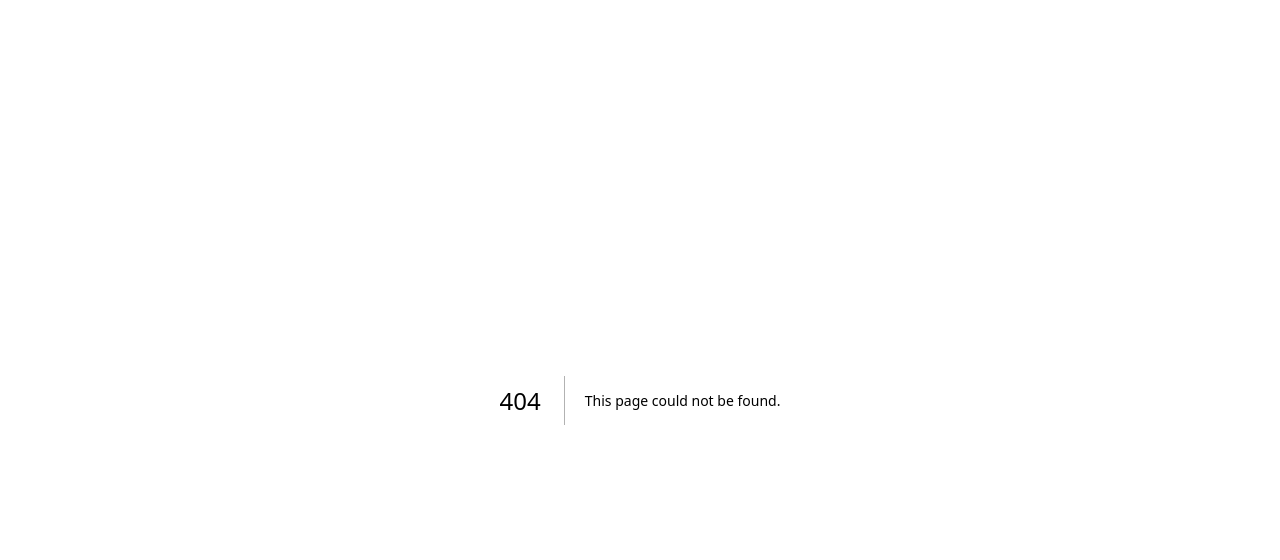
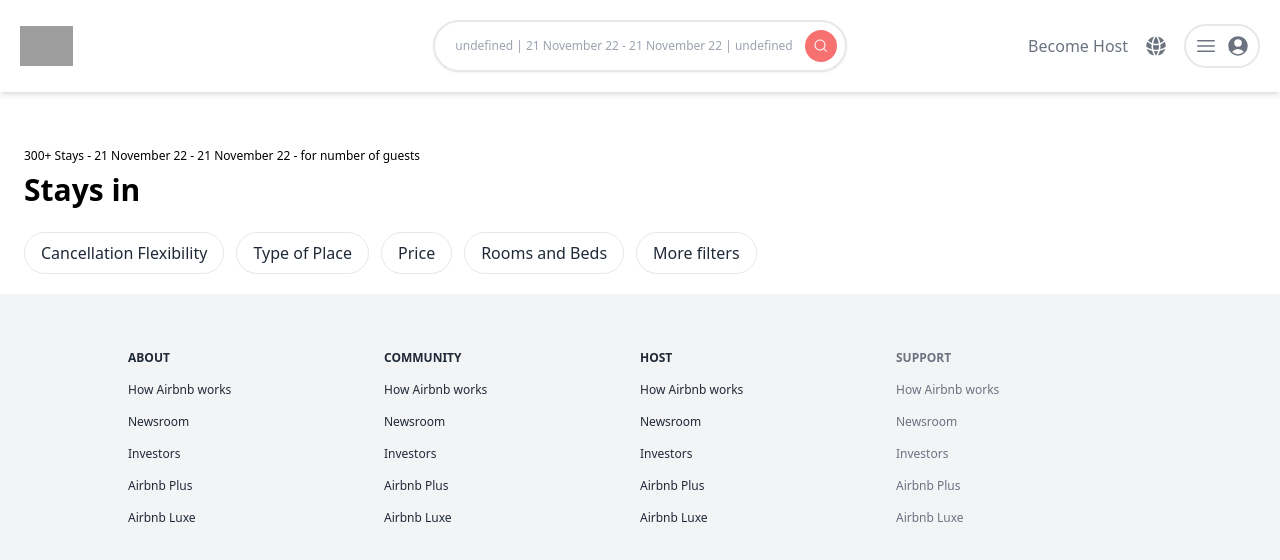
Before and after one commit to Melak12/AirBnB-Clone-NextJs-Tailwind, a Next.js app: page /search in a window 1280 px wide. Before the commit this address had no page. Shown: the top 560 px of the page. Built offline with nearby package versions, Linux system fonts and the light colour scheme; grey boxes are pictures that could not be loaded.

Commit message:
feat: search page and search query param

```diff
--- a/components/Header.tsx
+++ b/components/Header.tsx
@@ -5,14 +5,20 @@
 import 'react-date-range/dist/styles.css'; // main style file
 import 'react-date-range/dist/theme/default.css'; // theme css file
 import { DateRangePicker } from 'react-date-range';
+import { useRouter } from 'next/router';
 
-type Props = {}
+type Props = {
+    placeholder?: string
+}
 
-export default function Header({ }: Props) {
+export default function Header({ placeholder}: Props) {
     const [searchInput, setSearchInput] = useState("");
     const [startDate, setStartDate] = useState(new Date());
     const [endDate, setEndDate] = useState(new Date());
     const [numberOfGuests, setNumberOfGuests] = useState(1);
+
+    const router = useRouter();
+
     const selectionRange = {
         startDate: startDate,
         endDate: endDate,
@@ -26,6 +32,18 @@
         setEndDate(ranges.selection.endDate);
     }
 
+    const handleSearch = () => {
+        router.push({
+            pathname: '/search',
+            query: {
+                location: searchInput,
+                startDate: startDate.toISOString(),
+                endDate: endDate.toISOString(),
+                numberOfGuests
+            }
+        });
+    }
+
     const resetSearch = () => {
         setSearchInput("");
         setStartDate(new Date());
@@ -36,7 +54,7 @@
     return (
         <header className='sticky top-0 z-50 grid grid-cols-3 bg-white shadow-md p-5'>
             {/* Left */}
-            <div className='relative flex h-10 items-center cursor-pointer my-auto'>
+            <div onClick={() => router.push('/')} className='relative flex h-10 items-center cursor-pointer my-auto'>
                 <Image
                     src='https://links.papareact.com/qd3'
                     alt='AirBnB Logo'
@@ -56,7 +74,7 @@
                     className='flex-grow pl-5 bg-transparent outline-none first-letter
                     text-xs text-gray-600 placeholder-gray-400'
                     type='text'
-                    placeholder='Start your search'
+                    placeholder= {placeholder || 'Start your search'}
                 />
                 <MagnifyingGlassIcon className=' hidden lg:inline-flex lg:mx-2 h-8 bg-red-400
              text-white p-2 rounded-full cursor-pointer'/>
@@ -96,7 +114,7 @@
                             Cancel
                         </button>
 
-                        <button className='text-red-400'>
+                        <button onClick={handleSearch} className='text-red-400'>
                             Search
                         </button>
                     </div>
--- /dev/null
+++ b/pages/search.tsx
@@ -0,0 +1,44 @@
+import { format } from 'date-fns';
+import { useRouter } from 'next/router';
+import React from 'react'
+import Footer from '../components/Footer';
+import Header from '../components/Header';
+
+
+const Search = () => {
+
+    const router = useRouter();
+
+    const { location, startDate, endDate, numberOfGuests } = router.query;
+
+    const formattedStartDate = format(startDate? new Date(startDate.toString()):new Date(),  "dd MMMM yy");
+    const formattedEndDate = format(endDate? new Date(endDate.toString()):new Date(), "dd MMMM yy");
+    const range = `${formattedStartDate} - ${formattedEndDate}`;
+
+    return (
+        <div>
+            <Header placeholder={`${location} | ${range} | ${numberOfGuests}`}/>
+
+            <main className='flex'>
+                <section className='flex-grow pt-14 px-6'>
+                    <p className='text-xs'>300+ Stays - {range} - for {numberOfGuests} number of guests</p>
+                    <h1 className='text-3xl font-semibold mt-2 mb-6'>Stays in {location}</h1>
+
+                    {/* Filtering  Chips (Note: Custom Tailwind CSS) */}
+                    <div className='hidden lg:inline-flex mb-5 space-x-3 text-gray-800 whitespace-nowrap'>
+                        <p className='mChip'>Cancellation Flexibility</p>
+                        <p className='mChip'>Type of Place</p>
+                        <p className='mChip'>Price</p>
+                        <p className='mChip'>Rooms and Beds</p>
+                        <p className='mChip'>More filters</p>
+                    </div>
+                </section>
+            </main>
+
+            <Footer />
+        </div>
+
+    )
+}
+
+export default Search;
--- a/styles/globals.css
+++ b/styles/globals.css
@@ -1,3 +1,11 @@
 @tailwind base;
 @tailwind components;
 @tailwind utilities;
+
+@layer components {
+    .mChip {
+        @apply px-4 py-2 border rounded-full cursor-pointer
+        hover:shadow-lg active:scale-95 duration-100 ease-out
+        active:bg-gray-100
+    }
+}
```
